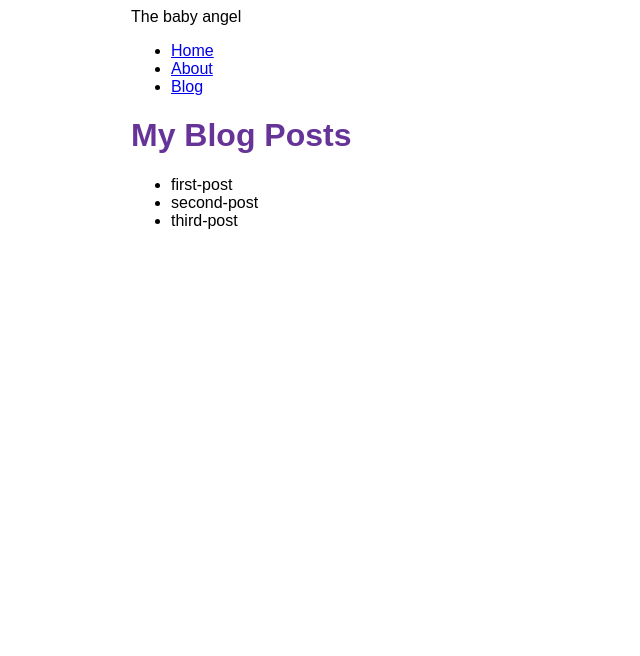
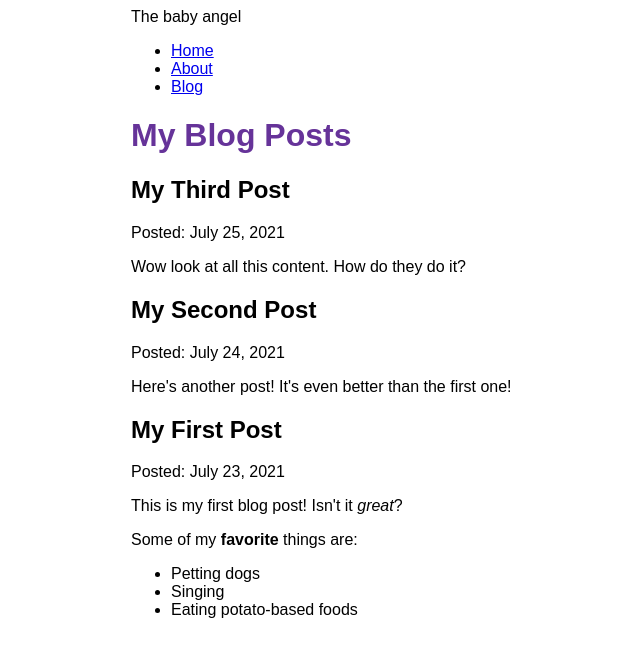
Before and after one commit to emiowa/gatsby-site, a Gatsby site: page /blog in a window 1280 px wide. Shown: the whole page, without its empty margins (259-899 px from the left). Built offline with nearby package versions, Linux system fonts and the light colour scheme; Gatsby itself is replaced by a stand-in of ours.

Commit message:
Finished Gatsby Tutorial part 5

```diff
--- a/blog/first-post.mdx
+++ b/blog/first-post.mdx
@@ -0,0 +1,12 @@
+---
+title: "My First Post"
+date: "2021-07-23"
+---
+
+This is my first blog post! Isn't it *great*?
+
+Some of my **favorite** things are:
+
+* Petting dogs
+* Singing
+* Eating potato-based foods
--- a/blog/second-post.mdx
+++ b/blog/second-post.mdx
@@ -0,0 +1,6 @@
+---
+title: "My Second Post"
+date: "2021-07-24"
+---
+
+Here's another post! It's even better than the first one!
--- a/blog/third-post.mdx
+++ b/blog/third-post.mdx
@@ -0,0 +1,6 @@
+---
+title: "My Third Post"
+date: "2021-07-25"
+---
+
+Wow look at all this content. How do they do it?
--- a/gatsby-config.js
+++ b/gatsby-config.js
@@ -12,5 +12,6 @@
               path: `${__dirname}/blog`,
             }
         },
+        "gatsby-plugin-mdx",
     ],
 };
--- a/package.json
+++ b/package.json
@@ -15,8 +15,11 @@
     "clean": "gatsby clean"
   },
   "dependencies": {
+    "@mdx-js/mdx": "^1.6.22",
+    "@mdx-js/react": "^1.6.22",
     "gatsby": "^4.6.0",
     "gatsby-plugin-image": "^2.6.0",
+    "gatsby-plugin-mdx": "^3.6.0",
     "gatsby-plugin-sharp": "^4.6.0",
     "gatsby-source-filesystem": "^4.6.0",
     "react": "^17.0.1",
--- a/src/pages/blog.js
+++ b/src/pages/blog.js
@@ -1,28 +1,36 @@
 import * as React from "react"
 import {graphql} from "gatsby"
+import {MDXRenderer} from "gatsby-plugin-mdx"
 import Layout from "../components/layout"
 
 const BlogPage = ({data}) => {
     return (
         <Layout pageTitle = "My Blog Posts">
-            <ul>
-                {
-                    data.allFile.nodes.map(node => (
-                        <li key={node.name}>
-                            {node.name}
-                        </li>
-                    ))
-                }
-            </ul>
+            {
+                data.allMdx.nodes.map((node) => (
+                    <article key={node.id}>
+                        <h2>{node.frontmatter.title}</h2>
+                        <p>Posted: {node.frontmatter.date}</p>
+                        <MDXRenderer>
+                            {node.body}
+                        </MDXRenderer>
+                    </article>
+                ))
+            }
         </Layout>
     )
 }
 
 export const query = graphql`
 query {
-    allFile {
+    allMdx(sort: {fields: frontmatter___date, order: DESC}) {
         nodes {
-            name
+            frontmatter {
+                date(formatString: "MMMM D, YYYY")
+                title
+            }
+            id
+            body
         }
     }
 }`
```
Also changed, not shown: 1 other file.
